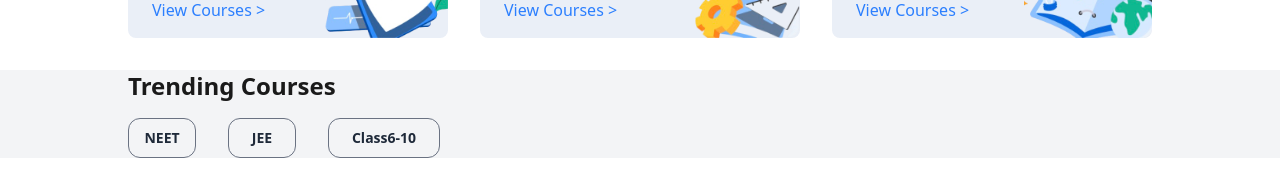
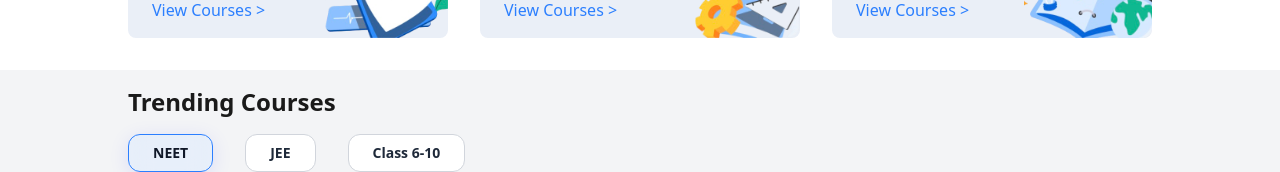
Before and after one commit to ramanraj00/1st-react-page, a React (Vite) app in the folder myapp/: page / in a window 1280 px wide. Shown: the part 882-1054 px from the top of the page. Built offline with nearby package versions, Linux system fonts and the light colour scheme.

Commit message:
Button styling done

```diff
--- a/myapp/src/layout/TrendingCourses.jsx
+++ b/myapp/src/layout/TrendingCourses.jsx
@@ -7,26 +7,49 @@ function TrendingCourses(){
     { id: "Neet", label: "NEET" },
     { id: "Jee", label: "JEE" },
     { id: "Class6-10", label: "Class 6-10" },
-  ];
+  ]
+
+  const baseBtn =
+    "px-6 py-2 rounded-xl border transition-all duration-200 font-sans font-semibold text-sm focus:outline-none ";
 
 
     return (
 
     <div className=" mt-8 bg-gray-100">
 
- <div >    <h1 className="ffont-sans font-semibold text-2xl text-[#1a1a1a] max-w-7xl mx-auto px-8 sm:px-12 md:px-20 lg:px-32">Trending Courses</h1>     </div>
+        <div className="max-w-7xl mx-auto px-8 sm:px-12 md:px-20 lg:px-32 pt-4 ">
+       <h1 className="font-sans font-semibold text-2xl text-[#1a1a1a]">Trending Courses</h1>
+        </div>
 
+       <div className="flex gap-8  mt-4  max-w-7xl mx-auto px-8 sm:px-12 md:px-20 lg:px-32">
+        {tabs.map((tab)=> {
 
-      <div className=" flex gap-8  mt-4  max-w-7xl mx-auto px-8 sm:px-12 md:px-20 lg:px-32">
-        <button onClick={()=>setActiveTab("Neet")} className=" border border-gray-500 rounded-xl w-17 h-10 font-sans font-semibold text-gray-800 text-sm">NEET</button>
-        <button onClick={()=>setActiveTab("Jee")} className="border border-gray-500 rounded-xl w-17 h-10 font-sans font-semibold text-gray-800 text-sm">JEE</button>
-        <button onClick={()=>setActiveTab("Class6-10")} className="border border-gray-500 rounded-xl w-28 h-10 font-sans font-semibold text-gray-800 text-sm">Class6-10</button>
-      </div>
+            const isActive = tab.id === activeTab;
+
+            const activeClasses =   "bg-blue-100/50 backdrop-blur-md border-blue-500 text-gray-900 shadow-[0_4px_20px_rgba(0,0,255,0.1)]"
+
+            const inactiveClasses =
+            "bg-white border-gray-300 text-gray-800 hover:border-blue-400 hover:shadow-sm"
+
+            return (
+                <button
+
+                key={tab.id}
+                onClick={()=>setActiveTab(tab.id)}
+                className={`${baseBtn} ${isActive?activeClasses:inactiveClasses}`}
+
+                >
+                     {tab.label}
+                </button>
+            );
+
+        })}
+       </div>
 
     </div>
 
 
-    )
+    );
 }
 
 export default  TrendingCourses
```
